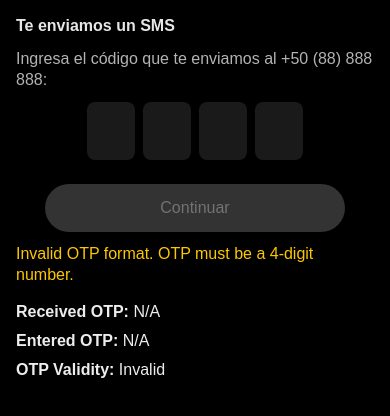
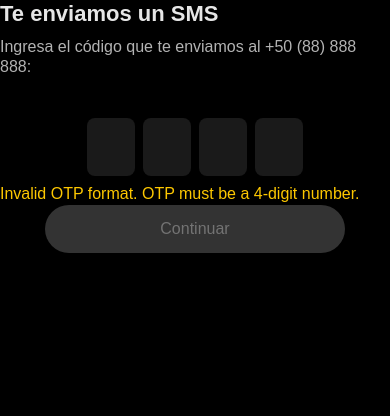
Before and after one commit to JesusGaam/otp-challenge, a React (Vite) app: page /otp-verification in a window 390 px wide. Shown: the top 416 px of the page. Built offline with nearby package versions, Linux system fonts and the light colour scheme.

Commit message:
form responsive styles where finished.

```diff
--- a/src/components/organimns/OtpForm.tsx
+++ b/src/components/organimns/OtpForm.tsx
@@ -3,44 +3,43 @@ import { useOtpForm } from '../../hooks';
 import OtpInput from '../molecules/OtpInput'
 import Button from '../atoms/Button';
 
-const OtpForm = () => {
+interface OtpFormProps {
+  className?: string;
+}
+
+const OtpForm: React.FC<OtpFormProps> = ({ className = '' }) => {
   const {
-    inputOtp,
     receivedOtp,
     receivedOtpError,
     isValidOtp,
     onInputOtpChange,
   } = useOtpForm();
+  return (
+    <div className={`flex flex-col items-center justify-between gap-0 md:gap-12 w-full ${className}`}>
+      <div className='flex flex-col gap-2 w-full'>
+        <h1 className="font-semibold text-white/90 text-[22px] md:text-[34px] text-left md:text-center">Te enviamos un SMS</h1>
+        <p className="font-normal text-[16px] text-white/70 text-left md:text-center">
+          Ingresa el código que te enviamos al +50 (88) 888 888:
+        </p>
+        <div className="flex flex-col items-center pt-8">
+          <OtpInput
+            disabled={receivedOtpError !== null}
+            onChange={onInputOtpChange}
+          />
+        </div>
 
-  return (
-    <div className="p-4 max-w-md mx-auto">
-      <h2 className="font-semibold text-white/90 md:text-[34px] sm:text-[22px] md:text-center sm:text-left">Te enviamos un SMS</h2>
-      <p className="font-normal text-sub-head sm:text-left md:text-center my-3 text-white/70">Ingresa el código que te enviamos al +50 (88) 888 888:</p>
-      <div className='flex flex-col items-center mb-3 gap-3'>
-        <OtpInput
-          disabled={receivedOtpError !== null}
-          onChange={onInputOtpChange}
-        />
+        {receivedOtpError && <div className="text-yellow-400">{receivedOtpError}</div>}
+        {receivedOtp && !isValidOtp && <div className="text-red-500">The entered OTP is incorrect.</div>}
+        {isValidOtp && <div className="text-green-500">OTP is valid!</div>}
+      </div>
+      <div>
         <Button
           variant={isValidOtp ? 'primary' : 'disabled'}
         >
           Continuar
         </Button>
       </div>
-
-      {receivedOtpError && <div className="text-yellow-400">{receivedOtpError}</div>}
-      {receivedOtp && !isValidOtp && <div className="text-red-500">The entered OTP is incorrect.</div>}
-      {isValidOtp && <div className="text-green-500">OTP is valid!</div>}
-      <div className="mt-4">
-        <strong>Received OTP:</strong> {receivedOtp || 'N/A'}
-      </div>
-      <div className="mt-2">
-        <strong>Entered OTP:</strong> {inputOtp || 'N/A'}
-      </div>
-      <div className="mt-2">
-        <strong>OTP Validity:</strong> {isValidOtp ? 'Valid' : 'Invalid'}
-      </div>
-    </div>
+    </div >
   )
 }
 
```
